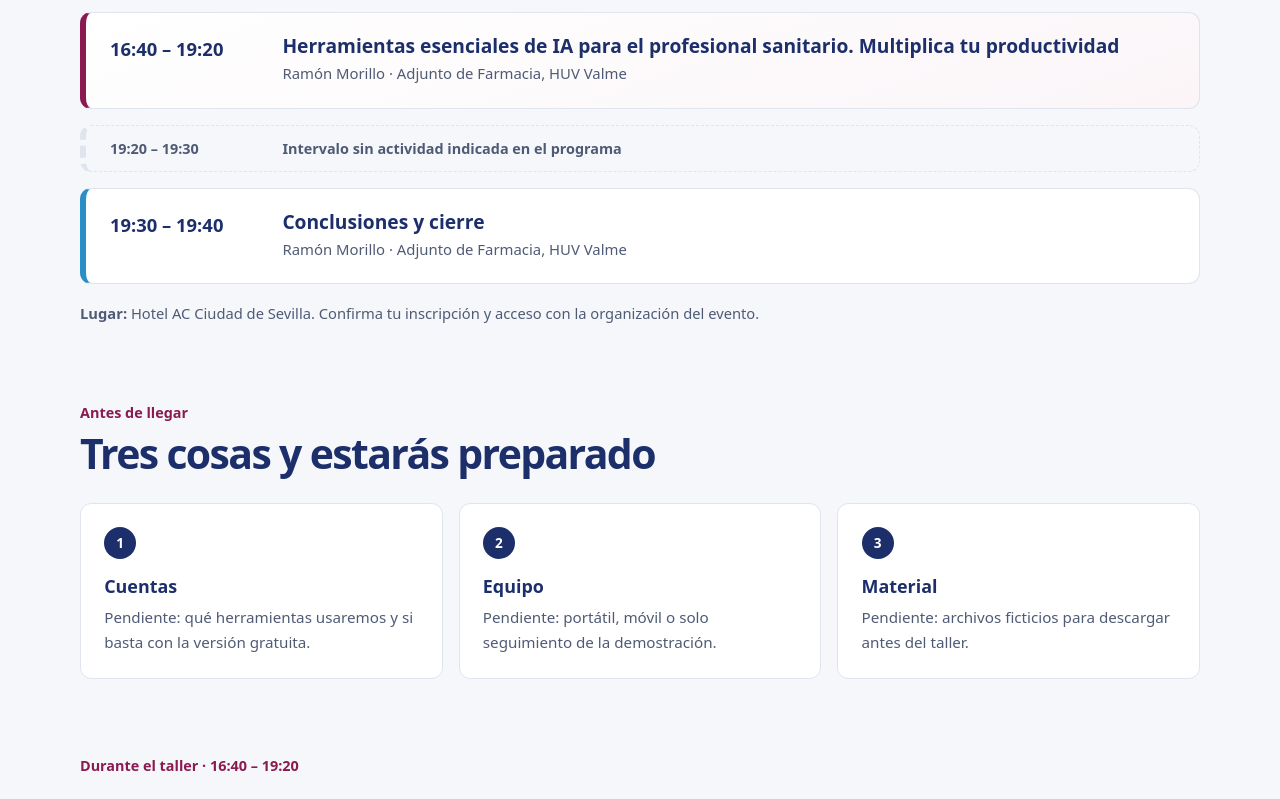
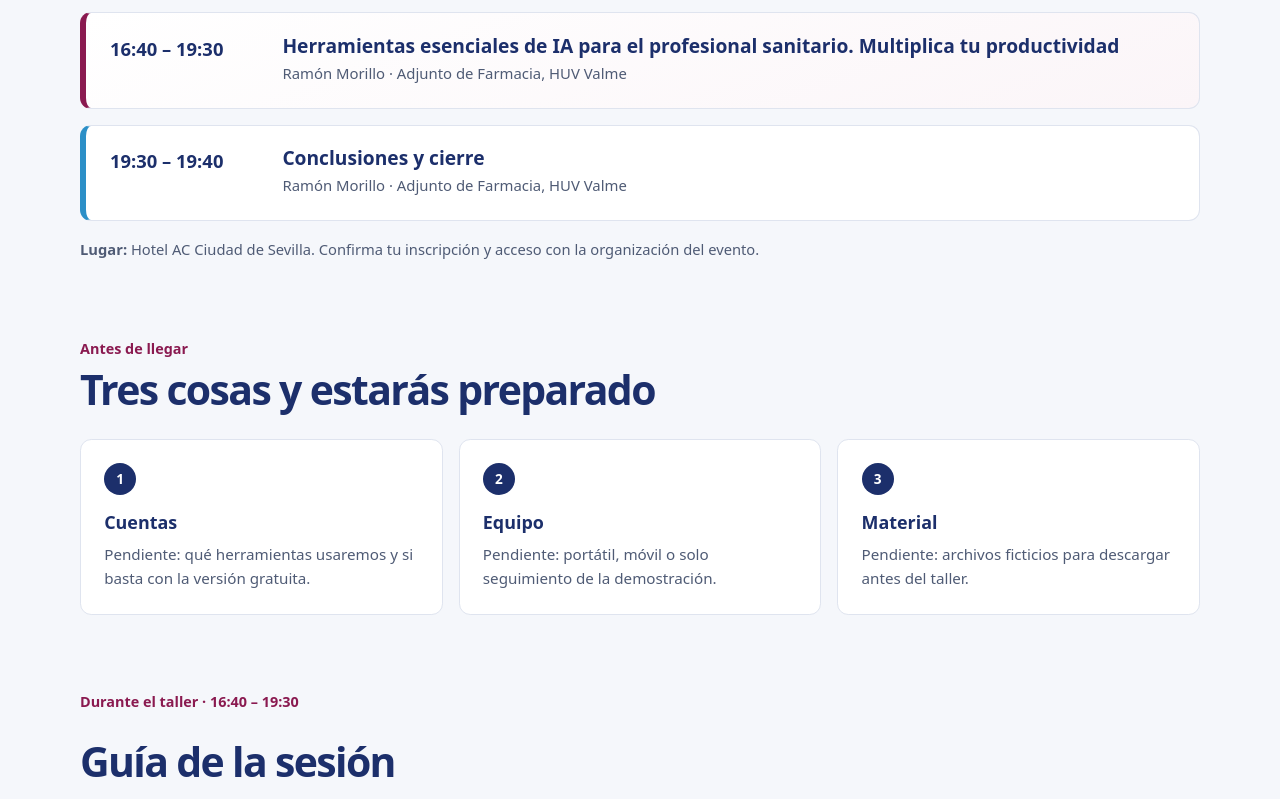
Before and after one commit to ramonmorillo/IA-farmacia-formacion, a website: page sevilla-14-octubre.html in a window 1280 px wide. Shown: the part 1360-2159 px from the top of the page. Drawn offline with Linux system fonts and the light colour scheme.

Commit message:
Corrige horario: bloque práctico continuo de 16:40 a 19:30, sin intervalo

```diff
--- a/sevilla-14-octubre.html
+++ b/sevilla-14-octubre.html
@@ -21,7 +21,7 @@
   <p class="hero-lead">Herramientas esenciales de IA para el profesional sanitario: qué usar, para qué y cómo comprobar el resultado antes de llevarlo a tu trabajo.</p>
   <div class="hero-meta"><span>16:30 – 19:40</span><span>Taller práctico</span><span>Sin experiencia previa</span></div>
   <div class="actions"><a class="button" href="#preparacion">Cómo prepararte</a><a class="button ghost" href="#programa">Ver el programa</a><a class="button ghost" href="#materiales">Materiales</a><a class="button ghost" href="#recursos">Recursos de consulta</a></div>
-</div><aside class="hero-side"><p>Sesión principal</p><strong>Herramientas esenciales de IA para el profesional sanitario</strong><small>Ramón Morillo · Farmacia Hospitalaria, Hospital Universitario de Valme</small><div class="time"><strong>16:40 – 19:20</strong><small>Bloque práctico central del taller</small></div></aside></div></section>
+</div><aside class="hero-side"><p>Sesión principal</p><strong>Herramientas esenciales de IA para el profesional sanitario</strong><small>Ramón Morillo · Farmacia Hospitalaria, Hospital Universitario de Valme</small><div class="time"><strong>16:40 – 19:30</strong><small>Bloque práctico central del taller</small></div></aside></div></section>
 
 <div class="partner-band" aria-label="Identidad y apoyo del evento"><div class="wrap partner-inner">
   <div class="partner event"><small>El encuentro</small><strong>IA aplicada a la farmacia hospitalaria</strong><p>Taller presencial en Sevilla.</p></div>
@@ -32,8 +32,7 @@
   <section class="section" id="programa" aria-labelledby="programa-titulo"><p class="section-label">Programa</p><h2 id="programa-titulo">Tres momentos, una tarde de trabajo</h2>
     <ol class="timeline">
       <li><time>16:30 – 16:40</time><div><strong>Bienvenida y presentación</strong><span>Equipo BeOne</span></div></li>
-      <li class="core"><time>16:40 – 19:20</time><div><strong>Herramientas esenciales de IA para el profesional sanitario. Multiplica tu productividad</strong><span>Ramón Morillo · Adjunto de Farmacia, HUV Valme</span></div></li>
-      <li class="gap"><time>19:20 – 19:30</time><span>Intervalo sin actividad indicada en el programa</span></li>
+      <li class="core"><time>16:40 – 19:30</time><div><strong>Herramientas esenciales de IA para el profesional sanitario. Multiplica tu productividad</strong><span>Ramón Morillo · Adjunto de Farmacia, HUV Valme</span></div></li>
       <li><time>19:30 – 19:40</time><div><strong>Conclusiones y cierre</strong><span>Ramón Morillo · Adjunto de Farmacia, HUV Valme</span></div></li>
     </ol>
     <p class="venue"><strong>Lugar:</strong> Hotel AC Ciudad de Sevilla. Confirma tu inscripción y acceso con la organización del evento.</p>
@@ -47,7 +46,7 @@
     </div>
   </section>
 
-  <section class="section course" id="guia" aria-labelledby="guia-titulo"><p class="section-label">Durante el taller · 16:40 – 19:20</p><h2 id="guia-titulo">Guía de la sesión</h2>
+  <section class="section course" id="guia" aria-labelledby="guia-titulo"><p class="section-label">Durante el taller · 16:40 – 19:30</p><h2 id="guia-titulo">Guía de la sesión</h2>
     <p class="section-intro">Aquí irá la secuencia de bloques del taller, con su objetivo, el ejemplo de farmacia hospitalaria y la práctica de cada uno.</p>
     <article class="lesson pending"><div class="lesson-heading"><span>Bloque 1 · — min</span><h3>Título por definir</h3></div><p>Objetivo, ejemplo aplicado y práctica.</p><span class="pending-tag">Contenido pendiente</span></article>
     <article class="lesson pending"><div class="lesson-heading"><span>Bloque 2 · — min</span><h3>Título por definir</h3></div><p>Objetivo, ejemplo aplicado y práctica.</p><span class="pending-tag">Contenido pendiente</span></article>
```
